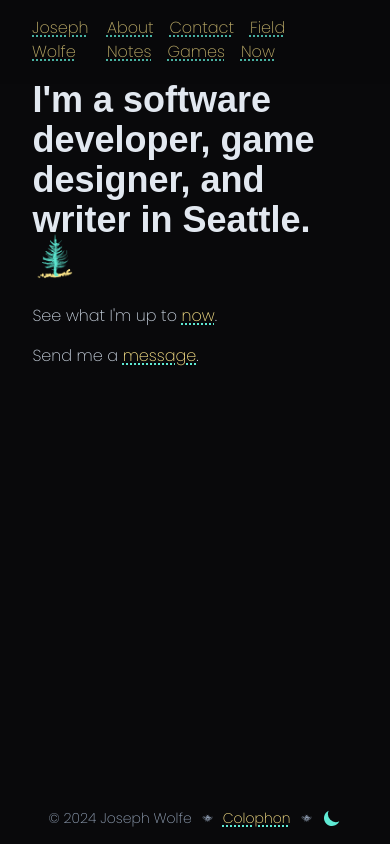
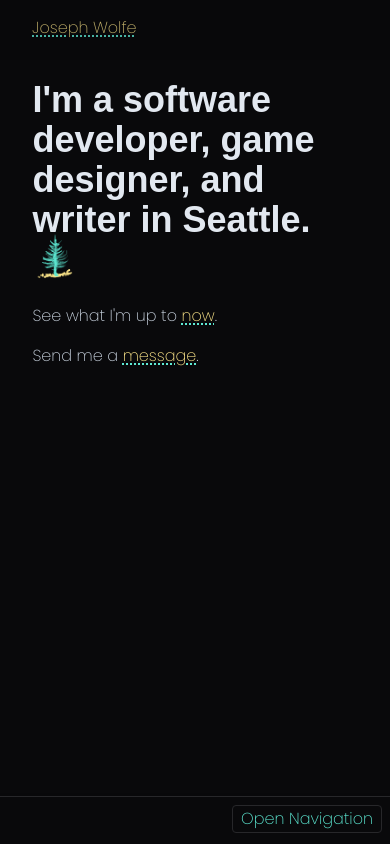
Before and after one commit to CharmedSatyr/personal-website, a Next.js app: page / in a window 390 px wide. Built offline with nearby package versions, Linux system fonts and the light colour scheme; a web font is replaced by a local one.

Commit message:
Introduce a responsive nav footer on small screens; unlock field notes

```diff
--- a/app/layout.tsx
+++ b/app/layout.tsx
@@ -1,9 +1,10 @@
+import { Suspense } from "react";
 import { Metadata } from "next";
+import dynamic from "next/dynamic";
 import { Asul, Poppins } from "next/font/google";
 import dotenv from "dotenv";
 
 import ThemeProviders from "@/app/theme-providers";
-import Footer from "@/components/footer";
 import Header from "@/components/header";
 import siteMetadata from "@/data/site-metadata";
 
@@ -54,6 +55,10 @@ const serif = Asul({
 	weight: ["400"],
 });
 
+const ResponsiveFooter = dynamic(
+	() => import("@/components/responsive-footer"),
+);
+
 const RootLayout = ({ children }: { children: React.ReactNode }) => {
 	return (
 		<html lang={siteMetadata.locale} suppressHydrationWarning>
@@ -73,8 +78,9 @@ const RootLayout = ({ children }: { children: React.ReactNode }) => {
 					<main className="mb-auto w-10/12 pt-20 sm:w-9/12 md:w-8/12 lg:w-7/12 lg:pt-32 xl:w-5/12 2xl:w-4/12">
 						{children}
 					</main>
-
-					<Footer />
+					<Suspense>
+						<ResponsiveFooter />
+					</Suspense>
 				</ThemeProviders>
 			</body>
 		</html>
--- /dev/null
+++ b/components/collapsible-footer-nav.tsx
@@ -0,0 +1,44 @@
+"use client";
+
+import { useState } from "react";
+
+import NavLinks from "@/components/nav-links";
+import StaticFooter from "@/components/static-footer";
+
+const FooterNav = ({ showNav }) => {
+	if (!showNav) {
+		return null;
+	}
+	return (
+		<div className="pt-4">
+			<div className="flex justify-center">
+				<NavLinks />
+			</div>
+			<StaticFooter />
+		</div>
+	);
+};
+
+const CollapsibleFooterNav = () => {
+	const [showNav, setShowNav] = useState(false);
+
+	const height = showNav ? "h-56" : "h-12";
+	const text = showNav ? "Close Navigation" : "Open Navigation";
+
+	return (
+		<div
+			className={`${height} sticky bottom-0 w-full transform border-t border-primary-400 bg-primary-50 text-right drop-shadow transition-all duration-300 ease-in-out dark:border-primary-800 dark:bg-primary-950`}
+		>
+			<button
+				onClick={() => setShowNav(!showNav)}
+				className="m-2 rounded border border-primary-400 px-2 py-px text-right text-accent-600 dark:border-primary-800 dark:text-dark-accent-300"
+			>
+				{text}
+			</button>
+
+			<FooterNav showNav={showNav} />
+		</div>
+	);
+};
+
+export default CollapsibleFooterNav;
--- a/components/header.tsx
+++ b/components/header.tsx
@@ -1,45 +1,13 @@
-"use client";
-
-import { usePathname } from "next/navigation";
-
 import Link from "@/components/link";
-import headerNavLinks from "@/data/header-nav-links";
+import NavLinks from "@/components/nav-links";
 import siteMetadata from "@/data/site-metadata";
-
-const NavLinks = () => {
-	const pathName = usePathname();
-
-	return (
-		<nav className="space-x-4">
-			{headerNavLinks
-				.filter((link) => link.href !== "/")
-				.filter((link) => link.href !== pathName)
-				.sort((a, b) => {
-					if (a.title > b.title) {
-						return 1;
-					}
-
-					if (a.title < b.title) {
-						return -1;
-					}
-
-					return 0;
-				})
-				.map((link) => (
-					<Link key={link.title} href={link.href}>
-						{link.title}
-					</Link>
-				))}
-		</nav>
-	);
-};
 
 const Header = () => {
 	return (
 		<header className="fixed left-0 right-0 top-0 flex w-screen items-center justify-between bg-primary-50 px-8 py-4 opacity-75 drop-shadow dark:bg-primary-950">
 			<Link href="/">{siteMetadata.headerTitle}</Link>
 
-			<div className="flex items-center space-x-2">
+			<div className="flex hidden items-center space-x-2 sm:inline">
 				<NavLinks />
 			</div>
 		</header>
--- /dev/null
+++ b/components/nav-links.tsx
@@ -0,0 +1,36 @@
+"use client";
+
+import { usePathname } from "next/navigation";
+
+import Link from "@/components/link";
+import headerNavLinks from "@/data/header-nav-links";
+
+const NavLinks = () => {
+	const pathName = usePathname();
+
+	return (
+		<nav className="space-x-4">
+			{headerNavLinks
+				.filter((link) => link.href !== "/")
+				.filter((link) => link.href !== pathName)
+				.sort((a, b) => {
+					if (a.title > b.title) {
+						return 1;
+					}
+
+					if (a.title < b.title) {
+						return -1;
+					}
+
+					return 0;
+				})
+				.map((link) => (
+					<Link key={link.title} href={link.href}>
+						{link.title}
+					</Link>
+				))}
+		</nav>
+	);
+};
+
+export default NavLinks;
--- /dev/null
+++ b/components/responsive-footer.tsx
@@ -0,0 +1,26 @@
+"use client";
+
+import { useEffect, useState } from "react";
+import useBreakpoints from "hooks/useBreakpoints";
+import { useWindowSize } from "hooks/useWindowSize";
+
+import CollapsibleFooterNav from "@/components/collapsible-footer-nav";
+import StaticFooter from "@/components/static-footer";
+
+const ResponsiveFooter = () => {
+	const [isClient, setIsClient] = useState<boolean>(false);
+	const { md } = useBreakpoints();
+	const windowSize = useWindowSize();
+
+	useEffect(() => {
+		setIsClient(true);
+	}, []);
+
+	if (isClient && windowSize < md) {
+		return <CollapsibleFooterNav />;
+	}
+
+	return <StaticFooter />;
+};
+
+export default ResponsiveFooter;
--- a/components/footer.tsx
+++ b/components/static-footer.tsx
@@ -3,7 +3,7 @@ import Link from "@/components/link";
 import ThemeSwitch from "@/components/theme-switch";
 import siteMetadata from "@/data/site-metadata";
 
-const Footers = () => {
+const StaticFooter = () => {
 	return (
 		<footer className="flex w-screen items-center justify-center space-x-2 text-nowrap px-8 py-4 text-sm dark:text-dark-primary-400">
 			<section>
@@ -12,7 +12,6 @@ const Footers = () => {
 
 			<Bee height={15} width={15} />
 
-			<div className="hidden">Updated {process.env.lastUpdated}</div>
 			<Link href="/colophon">Colophon</Link>
 
 			<Bee height={15} width={15} />
@@ -22,4 +21,4 @@ const Footers = () => {
 	);
 };
 
-export default Footers;
+export default StaticFooter;
--- a/data/header-nav-links.ts
+++ b/data/header-nav-links.ts
@@ -1,13 +1,10 @@
 const headerNavLinks = [
 	{ href: "/", title: "Home" },
+	{ href: "/about", title: "About" },
+	{ href: "/contact", title: "Contact" },
+	{ href: "/games", title: "Games" },
+	{ href: "/field-notes", title: "Field Notes" },
 	{ href: "/now", title: "Now" },
-	{ href: "/contact", title: "Contact" },
-	{ href: "/about", title: "About" },
-	{ href: "/games", title: "Games" },
 ];
 
-if (process.env.NODE_ENV === "development") {
-	headerNavLinks.push({ href: "/field-notes", title: "Field Notes" });
-}
-
 export default headerNavLinks;
```
